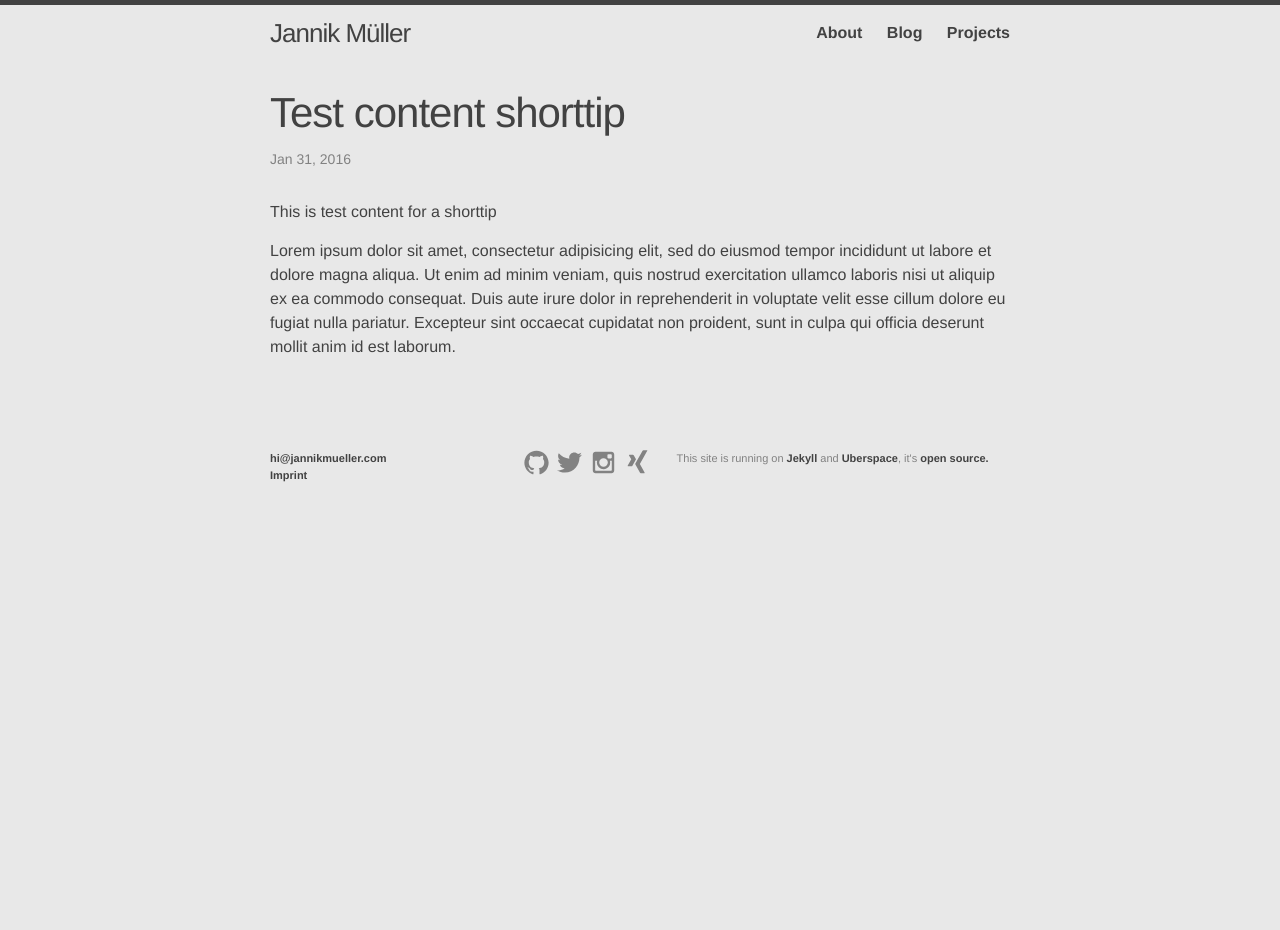
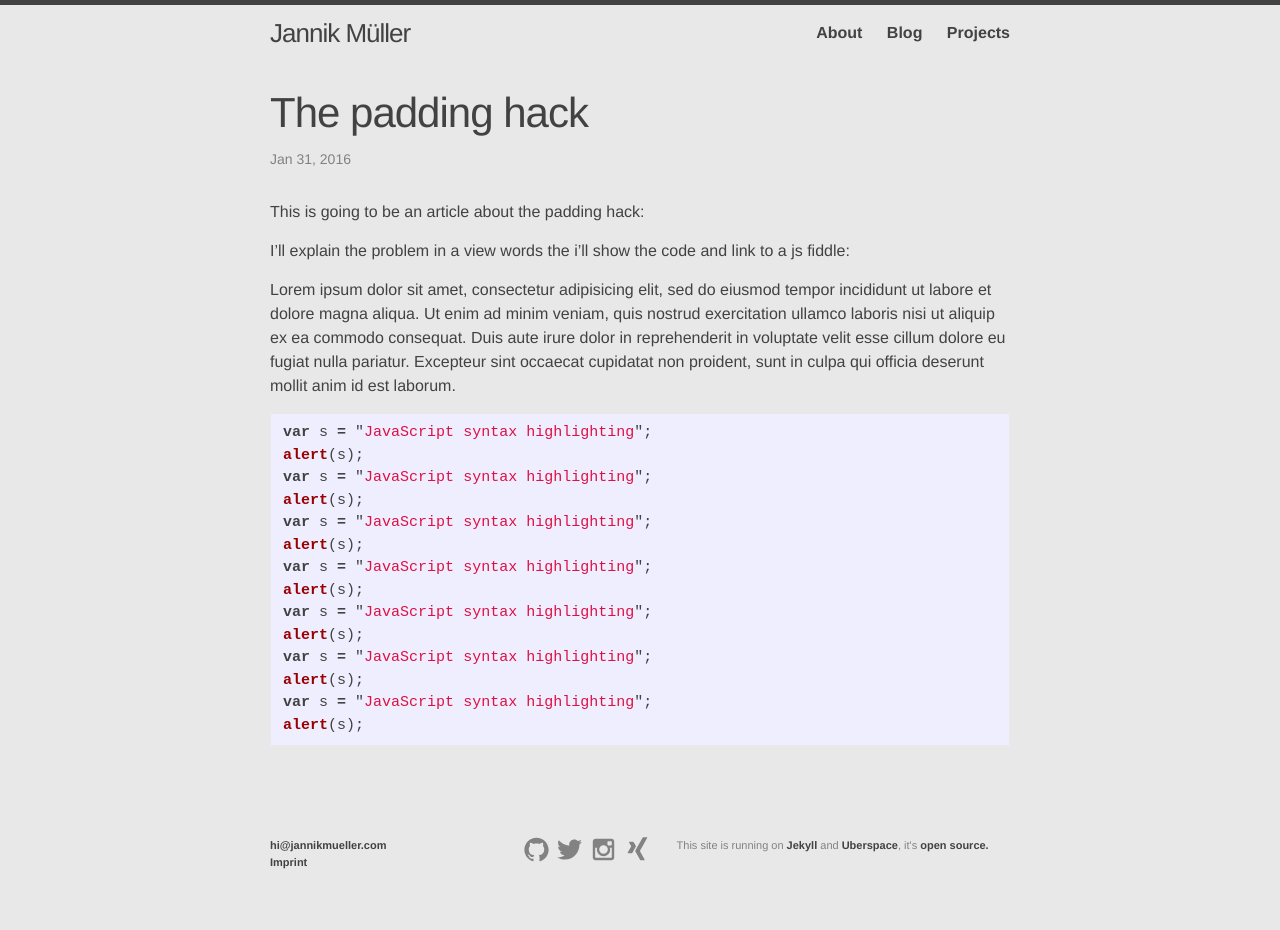
Before and after one commit to jnnklhmnn/jannikmueller-blog, a Jekyll site: the page built from _posts/2016-03-05-test-shorttipp.markdown, in a window 1280 px wide. Built offline with Jekyll 4.4.1, drawn with Linux system fonts in a browser that asks for light colours; before the commit the page ends 900 px from its top, so only the background shows below that.

Commit message:
updated blogposts

````diff
--- a/_posts/2016-03-05-test-shorttipp.markdown
+++ b/_posts/2016-03-05-test-shorttipp.markdown
@@ -1,10 +1,14 @@
 ---
 layout: post
-title:  "Test content shorttip"
+title:  "The padding hack"
 date:   2016-01-31 16:11:49 +0100
 tag: shorttipps
 ---
-This is test content for a shorttip
+This is going to be an article about the padding hack:
+
+I'll explain the problem in a view words the i'll show the code and link to a js fiddle:
+
+
 
 Lorem ipsum dolor sit amet, consectetur adipisicing elit, sed do eiusmod
 tempor incididunt ut labore et dolore magna aliqua. Ut enim ad minim veniam,
@@ -12,3 +16,20 @@ quis nostrud exercitation ullamco laboris nisi ut aliquip ex ea commodo
 consequat. Duis aute irure dolor in reprehenderit in voluptate velit esse
 cillum dolore eu fugiat nulla pariatur. Excepteur sint occaecat cupidatat non
 proident, sunt in culpa qui officia deserunt mollit anim id est laborum.
+
+```javascript
+var s = "JavaScript syntax highlighting";
+alert(s);
+var s = "JavaScript syntax highlighting";
+alert(s);
+var s = "JavaScript syntax highlighting";
+alert(s);
+var s = "JavaScript syntax highlighting";
+alert(s);
+var s = "JavaScript syntax highlighting";
+alert(s);
+var s = "JavaScript syntax highlighting";
+alert(s);
+var s = "JavaScript syntax highlighting";
+alert(s);
+```
````
Also changed, not shown: _posts/2016-01-31-test-blogpost.markdown (renamed from _posts/2016-01-31-welcome-to-jekyll.markdown).
